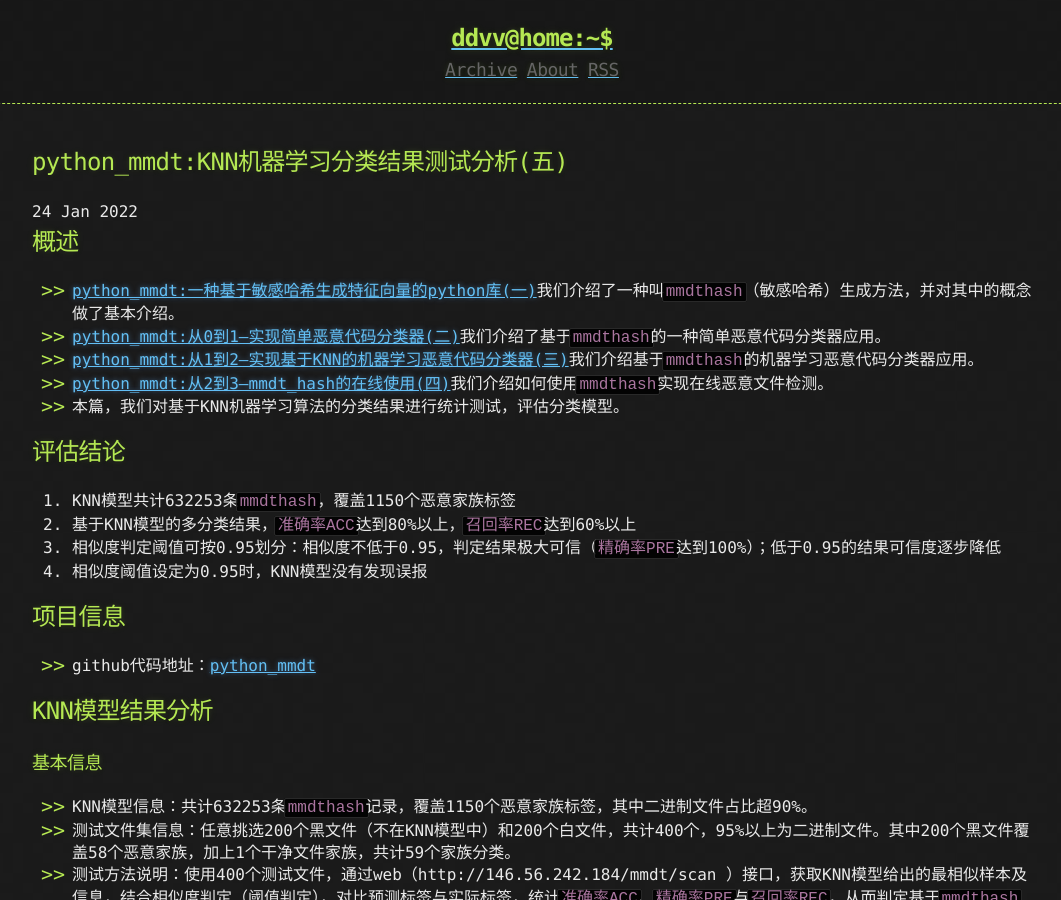
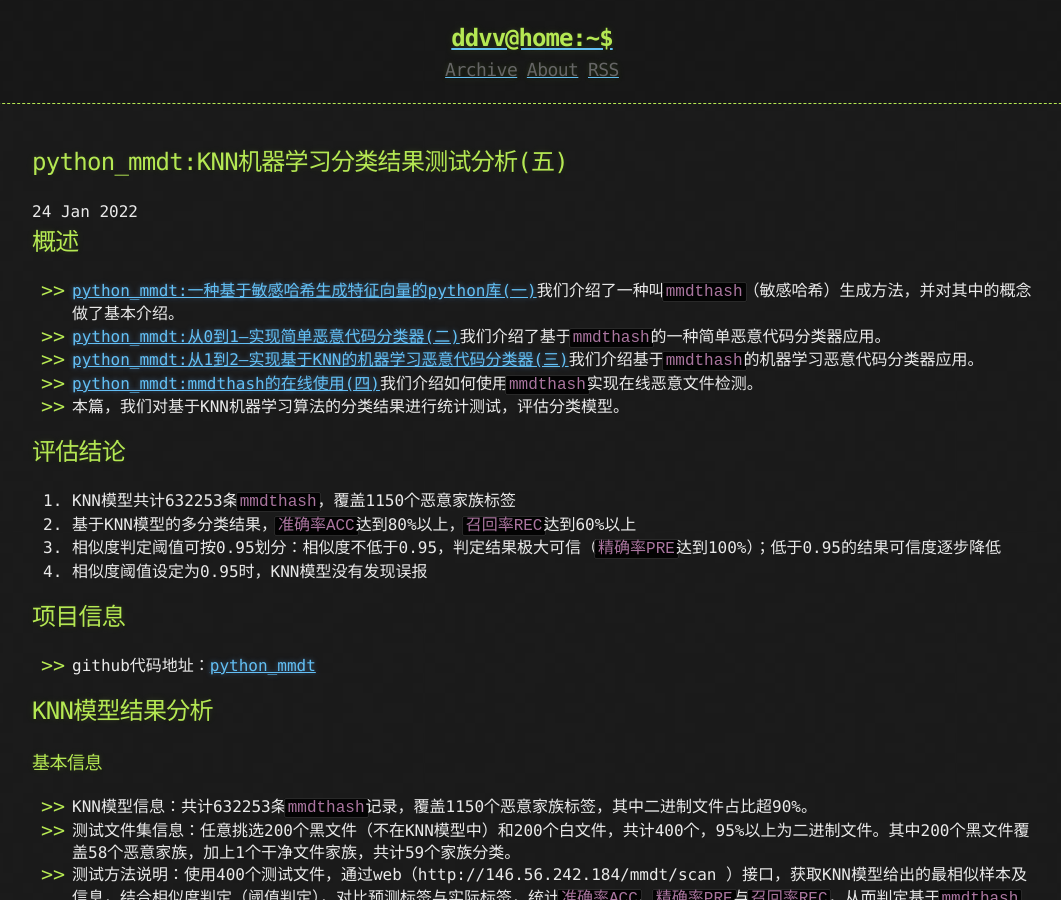
Before and after one commit to ddvvmmzz/ddvvmmzz.github.io, a Jekyll site: the page built from _posts/2022-01-24-python_mmdt_KNN机器学习分类结果测试分析(五).md, in a window 1280 px wide and 900 px high. Shown: the whole window, without its empty margins (108-1169 px from the left). Built offline with Jekyll 4.4.1, drawn with Linux system fonts in a browser that asks for light colours.

Commit message:
更新《python_mmdt:KNN机器学习分类结果测试分析(五)》引用连接

```diff
--- a/_posts/2022-01-24-python_mmdt_KNN机器学习分类结果测试分析(五).md
+++ b/_posts/2022-01-24-python_mmdt_KNN机器学习分类结果测试分析(五).md
@@ -8,7 +8,7 @@ published: true
 * [python_mmdt:一种基于敏感哈希生成特征向量的python库(一)](https://ddvvmmzz.github.io/python_mmdt-%E4%B8%80%E7%A7%8D%E5%9F%BA%E4%BA%8E%E6%95%8F%E6%84%9F%E5%93%88%E5%B8%8C%E7%94%9F%E6%88%90%E7%89%B9%E5%BE%81%E5%90%91%E9%87%8F%E7%9A%84python%E5%BA%93(%E4%B8%80))我们介绍了一种叫`mmdthash`（敏感哈希）生成方法，并对其中的概念做了基本介绍。
 * [python_mmdt:从0到1--实现简单恶意代码分类器(二)](https://ddvvmmzz.github.io/python_mmdt-%E4%BB%8E%E6%97%A0%E5%88%B0%E6%9C%89%E7%9A%84%E6%81%B6%E6%84%8F%E4%BB%A3%E7%A0%81%E5%88%86%E7%B1%BB%E5%99%A8(%E4%BA%8C))我们介绍了基于`mmdthash`的一种简单恶意代码分类器应用。
 * [python_mmdt:从1到2--实现基于KNN的机器学习恶意代码分类器(三)](https://ddvvmmzz.github.io/python_mmdt-%E4%BB%8E1%E5%88%B02-%E5%AE%9E%E7%8E%B0%E5%9F%BA%E4%BA%8EKNN%E7%9A%84%E6%9C%BA%E5%99%A8%E5%AD%A6%E4%B9%A0%E6%81%B6%E6%84%8F%E4%BB%A3%E7%A0%81%E5%88%86%E7%B1%BB%E5%99%A8(%E4%B8%89))我们介绍基于`mmdthash`的机器学习恶意代码分类器应用。
-* [python_mmdt:从2到3--mmdt_hash的在线使用(四)]()我们介绍如何使用`mmdthash`实现在线恶意文件检测。
+* [python_mmdt:mmdthash的在线使用(四)](https://ddvvmmzz.github.io/python_mmdt_mmdthash%E7%9A%84%E5%9C%A8%E7%BA%BF%E4%BD%BF%E7%94%A8(%E5%9B%9B))我们介绍如何使用`mmdthash`实现在线恶意文件检测。
 * 本篇，我们对基于KNN机器学习算法的分类结果进行统计测试，评估分类模型。
 
 <!--more-->
```
Also changed, not shown: README.md.
